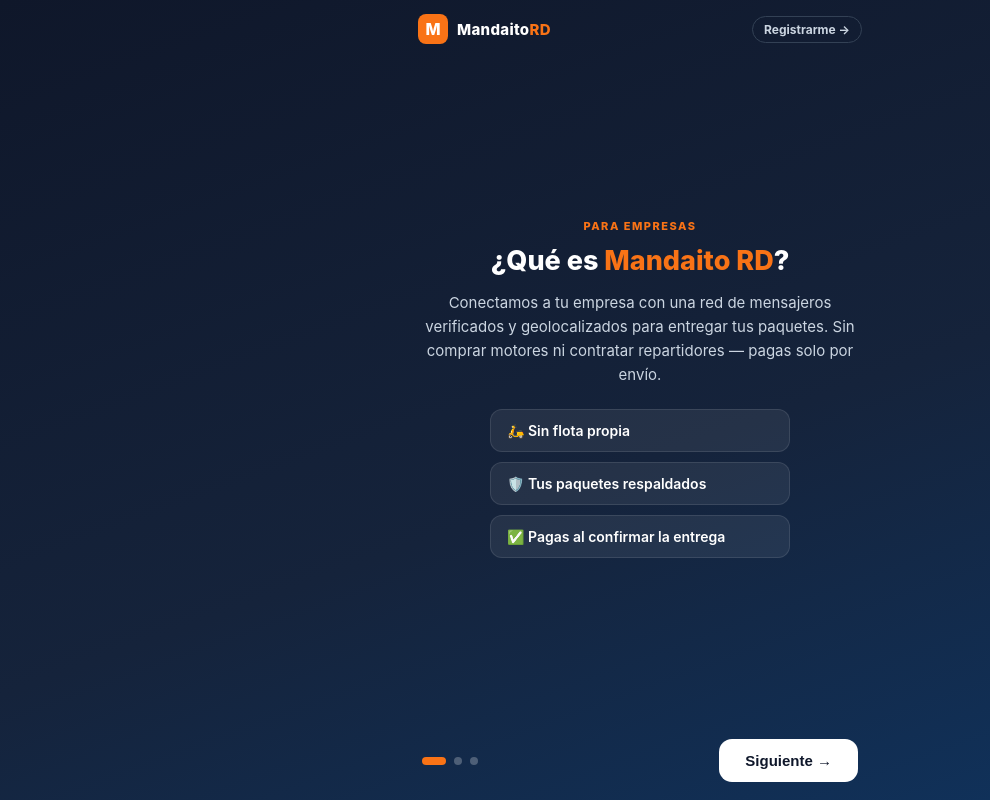
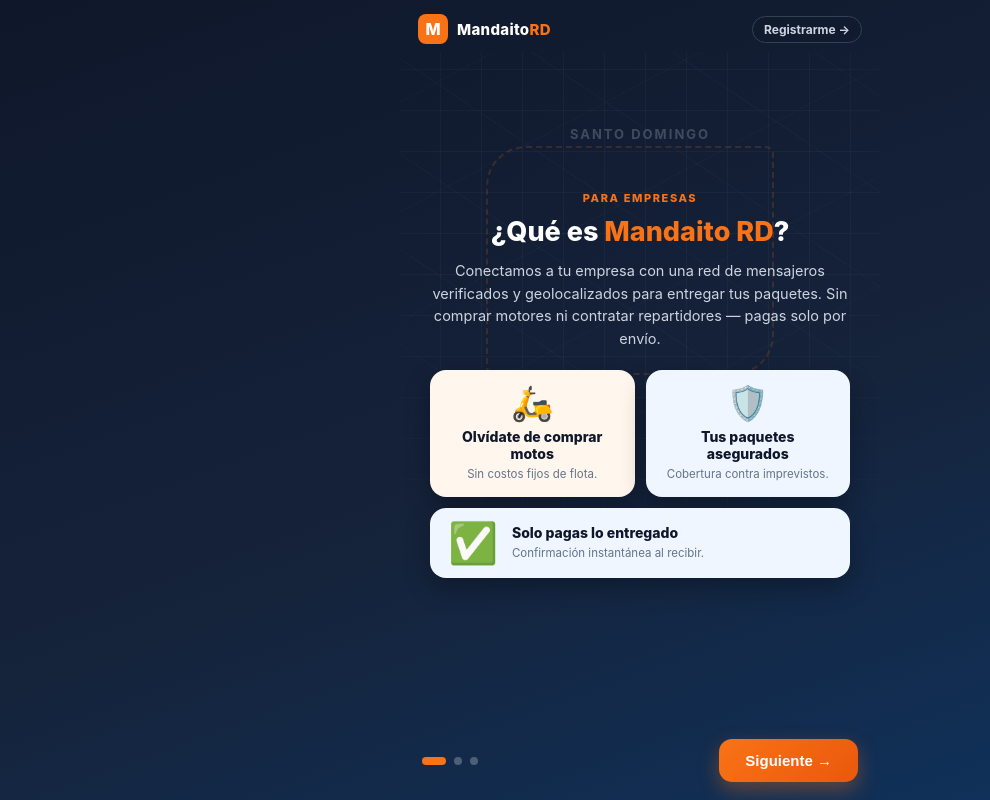
Before and after one commit to mrcesarpp23/bienvenida-mandaito, a plain HTML site: page index.html in a window 1280 px wide. Shown: the full height of the page, 0-990 px from the left. Drawn offline with Linux system fonts and the light colour scheme.

Commit message:
feat: rediseno de las 3 cards (mapa, marco de cell, CTA con brillo)

```diff
--- a/index.html
+++ b/index.html
@@ -40,42 +40,87 @@
     .app { display:flex; flex-direction:column; height:100vh; height:100dvh; max-width:480px; margin:0 auto; position:relative; }
 
     /* Topbar */
-    .topbar { display:flex; align-items:center; gap:9px; padding:14px 18px calc(8px + env(safe-area-inset-top)); }
+    .topbar { display:flex; align-items:center; gap:9px; padding:14px 18px calc(8px + env(safe-area-inset-top)); position:relative; z-index:5; }
     .logo { width:30px; height:30px; background:var(--orange); border-radius:8px; display:flex; align-items:center; justify-content:center; font-size:16px; font-weight:800; }
     .bname { font-size:15px; font-weight:800; letter-spacing:.3px; }
     .bname .rd { color:var(--orange); }
-    .skip { margin-left:auto; font-size:12px; font-weight:700; color:#cbd5e1; text-decoration:none; border:1px solid #334155; border-radius:99px; padding:5px 11px; }
+    .skip { margin-left:auto; font-size:12px; font-weight:700; color:#cbd5e1; text-decoration:none; border:1px solid #334155; border-radius:99px; padding:5px 11px; background:rgba(15,23,42,.4); }
 
     /* Carousel */
     .carousel { flex:1; overflow:hidden; position:relative; }
     .track { display:flex; height:100%; transition:transform .35s cubic-bezier(.4,0,.2,1); }
-    .card { flex:0 0 100%; width:100%; height:100%; display:flex; align-items:center; justify-content:center; padding:8px 24px; overflow-y:auto; }
-    .card-inner { width:100%; max-width:100%; text-align:center; }
+    .card { flex:0 0 100%; width:100%; height:100%; display:flex; align-items:center; justify-content:center; padding:6px 22px 14px; overflow-y:auto; position:relative; }
+    .card-inner { width:100%; max-width:420px; text-align:center; position:relative; z-index:1; }
 
-    .kicker { font-size:11px; font-weight:800; color:var(--orange); text-transform:uppercase; letter-spacing:1.5px; margin-bottom:12px; }
-    h1 { font-size:27px; font-weight:800; line-height:1.2; }
+    /* Fondos decorativos por card */
+    .bg { position:absolute; inset:0; z-index:0; pointer-events:none; }
+    /* Card 1: mapa de ciudad */
+    .bg-map {
+        opacity:.55;
+        background:
+            repeating-linear-gradient(0deg,  transparent 0 40px, rgba(148,163,184,.10) 40px 41px),
+            repeating-linear-gradient(90deg, transparent 0 40px, rgba(148,163,184,.10) 40px 41px),
+            repeating-linear-gradient(34deg, transparent 0 78px, rgba(148,163,184,.07) 78px 79px),
+            repeating-linear-gradient(-28deg,transparent 0 96px, rgba(148,163,184,.06) 96px 97px);
+        -webkit-mask-image:radial-gradient(120% 80% at 50% 22%, #000 35%, transparent 80%);
+                mask-image:radial-gradient(120% 80% at 50% 22%, #000 35%, transparent 80%);
+    }
+    .bg-map .route { position:absolute; left:18%; top:14%; width:60%; height:34%; border:2px dashed rgba(249,115,22,.45); border-radius:40px 8px 40px 8px; opacity:.7; }
+    .bg-map .city { position:absolute; top:11%; left:0; right:0; text-align:center; font-size:13px; font-weight:700; letter-spacing:2px; color:rgba(203,213,225,.45); text-transform:uppercase; }
+    /* Cards 2 y 3: red de puntos */
+    .bg-net {
+        opacity:.9;
+        background:
+            radial-gradient(circle, rgba(148,163,184,.16) 1.4px, transparent 1.6px) 0 0 / 26px 26px;
+        -webkit-mask-image:radial-gradient(130% 90% at 50% 40%, #000 30%, transparent 85%);
+                mask-image:radial-gradient(130% 90% at 50% 40%, #000 30%, transparent 85%);
+    }
+    .bg-net::after { content:""; position:absolute; inset:0;
+        background:radial-gradient(40% 30% at 75% 18%, rgba(249,115,22,.16), transparent 70%),
+                   radial-gradient(45% 35% at 20% 80%, rgba(22,163,74,.14), transparent 70%); }
+
+    .kicker { font-size:11px; font-weight:800; color:var(--orange); text-transform:uppercase; letter-spacing:1.6px; margin-bottom:11px; }
+    h1 { font-size:27px; font-weight:800; line-height:1.18; }
     h1 .o { color:var(--orange); }
-    h2 { font-size:24px; font-weight:800; line-height:1.2; }
-    .lead { font-size:15px; color:#cbd5e1; margin-top:14px; line-height:1.6; }
+    h2 { font-size:25px; font-weight:800; line-height:1.18; }
+    .lead { font-size:14.5px; color:#cbd5e1; margin-top:13px; line-height:1.55; }
 
-    .mini { list-style:none; margin:22px auto 0; max-width:300px; display:flex; flex-direction:column; gap:10px; }
-    .mini li { background:rgba(255,255,255,.07); border:1px solid rgba(255,255,255,.1); border-radius:12px; padding:12px 16px; font-size:14px; font-weight:600; text-align:left; }
+    /* Card 1: grid de beneficios */
+    .feat-grid { display:grid; grid-template-columns:1fr 1fr; gap:11px; margin-top:20px; }
+    .feat { border-radius:16px; padding:16px 13px 15px; color:#0f172a; box-shadow:0 10px 26px rgba(0,0,0,.30); }
+    .feat .ic { font-size:34px; line-height:1; }
+    .feat h4 { font-size:14px; font-weight:800; margin-top:9px; line-height:1.2; }
+    .feat p { font-size:11.5px; color:#64748b; margin-top:4px; line-height:1.35; }
+    .feat-a { background:#fff7ed; }
+    .feat-b { background:#eff6ff; }
+    .feat.wide { grid-column:1 / -1; display:flex; align-items:center; gap:14px; text-align:left; padding:15px 18px; background:#eff6ff; }
+    .feat.wide .ic { font-size:40px; }
+    .feat.wide h4 { margin-top:0; }
 
-    /* Video card */
-    .video-wrap { position:relative; height:min(56vh,500px); aspect-ratio:9/16; margin:18px auto 0; border-radius:20px; overflow:hidden; box-shadow:0 16px 40px rgba(0,0,0,.45); background:#000; }
-    .video-wrap video { position:absolute; inset:0; width:100%; height:100%; object-fit:cover; border:0; }
-    .hint { font-size:12.5px; color:#94a3b8; margin-top:12px; }
+    /* Card 2: marco de celular con el video */
+    .phone { position:relative; width:min(64vw,250px); aspect-ratio:9/19; margin:20px auto 0; background:#000; border:7px solid #1e293b; border-radius:36px; box-shadow:0 20px 46px rgba(0,0,0,.55), inset 0 0 0 1px #334155; overflow:hidden; }
+    .phone::before { content:""; position:absolute; top:9px; left:50%; transform:translateX(-50%); width:62px; height:5px; background:#334155; border-radius:99px; z-index:3; }
+    .phone video { position:absolute; inset:0; width:100%; height:100%; object-fit:cover; border:0; background:#000; }
+    .hint { font-size:12.5px; color:#94a3b8; margin-top:14px; }
+    .hint .eq { color:var(--orange); }
 
-    /* Final card */
-    .btn-cta { display:inline-block; margin-top:26px; background:linear-gradient(135deg,var(--orange),#ea580c); color:#fff; font-weight:800; font-size:16px; text-decoration:none; padding:16px 30px; border-radius:14px; box-shadow:0 10px 26px rgba(249,115,22,.4); }
+    /* Card 3: CTA con brillo + escena */
+    .btn-cta { display:inline-block; margin-top:24px; background:linear-gradient(135deg,var(--orange),#ea580c); color:#fff; font-weight:800; font-size:16px; text-decoration:none; padding:17px 32px; border-radius:15px; animation:glow 2.4s ease-in-out infinite; }
     .btn-cta:active { transform:translateY(1px); }
+    @keyframes glow {
+        0%,100% { box-shadow:0 10px 26px rgba(249,115,22,.40); }
+        50%     { box-shadow:0 12px 44px rgba(249,115,22,.80); }
+    }
+    .scene { margin:28px auto 4px; display:flex; align-items:center; justify-content:center; gap:8px; font-size:46px;
+             background:linear-gradient(180deg, rgba(255,255,255,.06), rgba(255,255,255,.02)); border:1px solid rgba(255,255,255,.08);
+             border-radius:20px; padding:16px 18px; max-width:300px; }
 
     /* Bottom bar */
-    .bottombar { display:flex; align-items:center; gap:14px; padding:14px 22px calc(18px + env(safe-area-inset-bottom)); }
+    .bottombar { display:flex; align-items:center; gap:14px; padding:14px 22px calc(18px + env(safe-area-inset-bottom)); position:relative; z-index:5; }
     .dots { display:flex; gap:8px; }
     .dot { width:8px; height:8px; border-radius:50%; background:rgba(255,255,255,.25); transition:all .25s; cursor:pointer; }
     .dot.active { background:var(--orange); width:24px; border-radius:5px; }
-    .btn-next { margin-left:auto; background:#fff; color:var(--navy); font-weight:800; font-size:15px; border:0; border-radius:13px; padding:13px 26px; cursor:pointer; }
+    .btn-next { margin-left:auto; background:linear-gradient(135deg,var(--orange),#ea580c); color:#fff; font-weight:800; font-size:15px; border:0; border-radius:13px; padding:13px 26px; cursor:pointer; box-shadow:0 8px 20px rgba(249,115,22,.35); }
     .btn-next:active { transform:translateY(1px); }
 </style>
 </head>
@@ -93,37 +138,58 @@
 
                 <!-- CARD 1 -->
                 <section class="card">
+                    <div class="bg bg-map">
+                        <div class="city">Santo Domingo</div>
+                        <div class="route"></div>
+                    </div>
                     <div class="card-inner">
                         <div class="kicker">Para Empresas</div>
                         <h1>¿Qué es <span class="o">Mandaito RD</span>?</h1>
                         <p class="lead">Conectamos a tu empresa con una red de mensajeros verificados y geolocalizados para entregar tus paquetes. Sin comprar motores ni contratar repartidores — pagas solo por envío.</p>
-                        <ul class="mini">
-                            <li>🛵 Sin flota propia</li>
-                            <li>🛡️ Tus paquetes respaldados</li>
-                            <li>✅ Pagas al confirmar la entrega</li>
-                        </ul>
+                        <div class="feat-grid">
+                            <div class="feat feat-a">
+                                <div class="ic">🛵</div>
+                                <h4>Olvídate de comprar motos</h4>
+                                <p>Sin costos fijos de flota.</p>
+                            </div>
+                            <div class="feat feat-b">
+                                <div class="ic">🛡️</div>
+                                <h4>Tus paquetes asegurados</h4>
+                                <p>Cobertura contra imprevistos.</p>
+                            </div>
+                            <div class="feat wide">
+                                <div class="ic">✅</div>
+                                <div class="tx">
+                                    <h4>Solo pagas lo entregado</h4>
+                                    <p>Confirmación instantánea al recibir.</p>
+                                </div>
+                            </div>
+                        </div>
                     </div>
                 </section>
 
                 <!-- CARD 2 -->
                 <section class="card">
+                    <div class="bg bg-net"></div>
                     <div class="card-inner">
                         <div class="kicker">Mira cómo funciona</div>
                         <h2>Conócelo en 1 minuto</h2>
-                        <div class="video-wrap">
+                        <div class="phone">
                             <video src="video.mp4" controls playsinline preload="metadata" aria-label="Cómo funciona Mandaito"></video>
                         </div>
-                        <p class="hint">▶ Toca para reproducir con sonido</p>
+                        <p class="hint">▶ Toca para reproducir con sonido <span class="eq">🔊</span></p>
                     </div>
                 </section>
 
                 <!-- CARD 3 -->
                 <section class="card">
+                    <div class="bg bg-net"></div>
                     <div class="card-inner">
                         <div class="kicker">Empieza hoy</div>
                         <h2>Registra tu empresa y envía hoy</h2>
                         <p class="lead">Crea tu cuenta, carga tu saldo y publica tu primer envío. Sin mensualidad — pagas solo por envío.</p>
                         <a href="https://mandaitord.tech/registro/empresa" class="btn-cta js-register">Registrar mi empresa →</a>
+                        <div class="scene">🏢 🚚 📦</div>
                     </div>
                 </section>
 
@@ -160,7 +226,7 @@
         dots.forEach(function(d, k){ d.addEventListener('click', function(){ go(k); }); });
 
         // No navegar cuando se toca un elemento interactivo (video, enlaces, botones).
-        function isInteractive(t){ return t.closest('a, button, video, .video-wrap'); }
+        function isInteractive(t){ return t.closest('a, button, video, .phone'); }
 
         // Toque por zonas: lado izquierdo = atrás, lado derecho = adelante.
         function tapNav(clientX, target){
@@ -172,7 +238,7 @@
         // Swipe + tap táctil (a los lados). Un movimiento grande = swipe; un toque = zona.
         var x0 = null, touched = false;
         carousel.addEventListener('touchstart', function(e){
-            if (e.target.closest('.video-wrap')) { x0 = null; return; }
+            if (e.target.closest('.phone')) { x0 = null; return; }
             x0 = e.touches[0].clientX; touched = true;
         }, { passive:true });
         carousel.addEventListener('touchend', function(e){
```
Also changed, not shown: preview.png (added).
